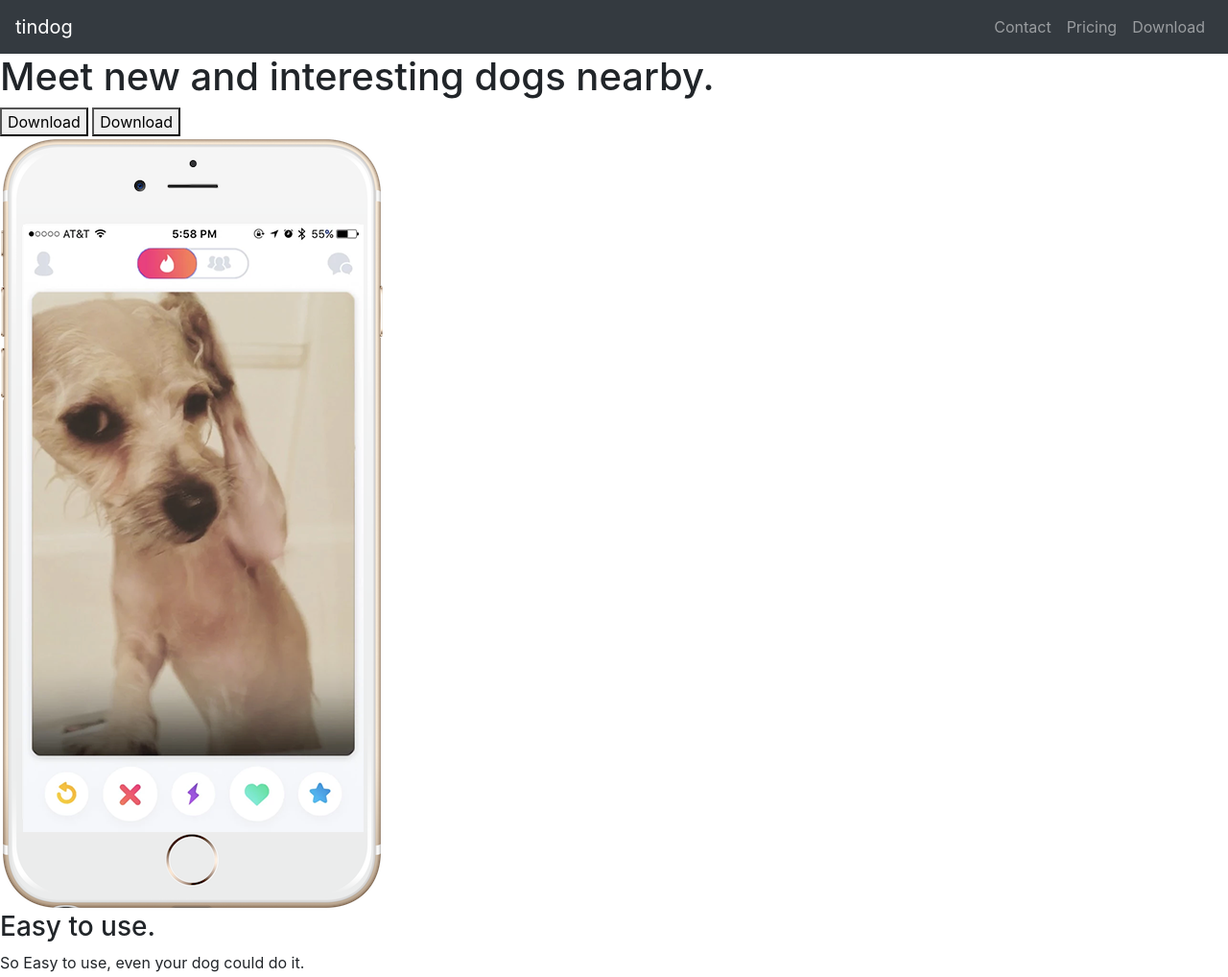
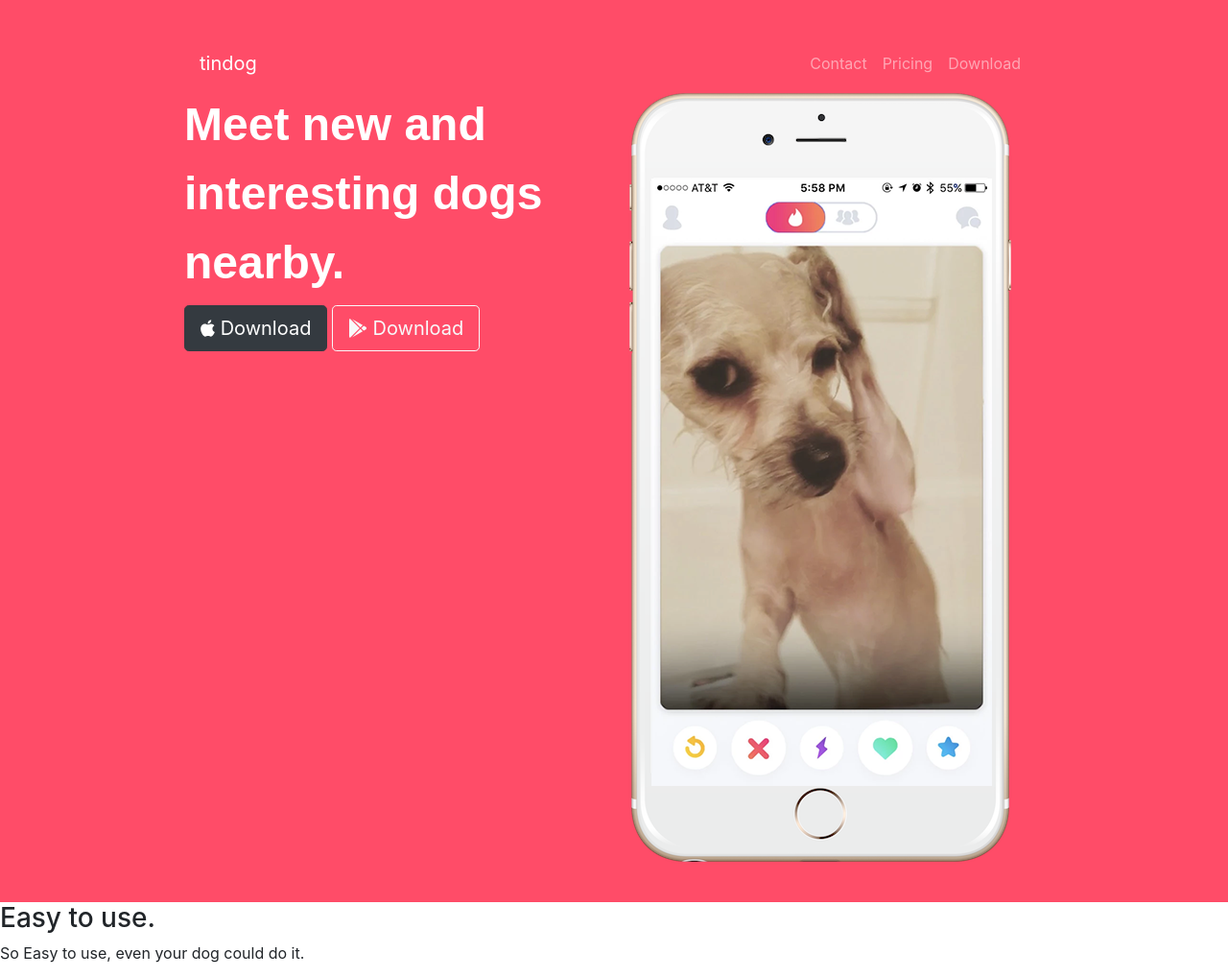
Before and after one commit to arkinjulijanto/tindog, a plain HTML site: page index.html in a window 1280 px wide. Shown: the top 1018 px of the page at 96% size. Drawn offline with nearby package versions, Linux system fonts and the light colour scheme.

Commit message:
editing the title section

```diff
--- /dev/null
+++ b/css/styles.css
@@ -0,0 +1,19 @@
+body {
+    overflow-x: hidden;
+}
+
+#title {
+    background-color: #FF4C68;
+    color: #FFFFFF;
+}
+
+.container-fluid {
+    padding: 3% 15%;
+}
+
+h1 {
+    font-family: 'Montserrat-black', sans-serif;
+    font-size: 3rem;
+    font-weight: 900;
+    line-height: 1.5;
+}
--- a/index.html
+++ b/index.html
@@ -5,14 +5,24 @@
     <meta name="viewport" content="width=device-width, initial-scale=1.0">
     <title>TinDog</title>
 
+    <!-- font -->
+    <link href="https://fonts.googleapis.com/css2?family=Montserrat:wght@100;400&family=Ubuntu&display=swap" rel="stylesheet">
+
     <!-- Bootstrap -->
     <link rel="stylesheet" href="https://maxcdn.bootstrapcdn.com/bootstrap/4.0.0/css/bootstrap.min.css" integrity="sha384-Gn5384xqQ1aoWXA+058RXPxPg6fy4IWvTNh0E263XmFcJlSAwiGgFAW/dAiS6JXm" crossorigin="anonymous">
+
+    <!-- css -->
+    <link rel="stylesheet" type="text/css" href="css/styles.css">
+
+    <!-- font awesome -->
+    <script defer src="https://use.fontawesome.com/releases/v5.3.1/js/all.js"></script>
 
 </head>
 <body>
     <section id="title">
+        <div class="container-fluid">
             <!-- navbar -->
-        <nav class="navbar navbar-expand-lg navbar-dark bg-dark">
+            <nav class="navbar navbar-expand-lg navbar-dark">
                 <a class="navbar-brand" href="">tindog</a>
                 <button class="navbar-toggler" type="button" data-toggle="collapse" data-target="#navbarSupportedContent" aria-controls="navbarSupportedContent" aria-expanded="false" aria-label="Toggle navigation">
                     <span class="navbar-toggler-icon"></span>
@@ -33,13 +43,16 @@
                 </div>
             </nav>
             <!-- title -->
-        <div>
+            <div class="row">
+                <div class="col-lg-6">
                     <h1>Meet new and interesting dogs nearby.</h1>
-            <button type="button">Download</button>
-            <button type="button">Download</button>
+                    <button type="button" class="btn btn-dark btn-lg"><i class="fab fa-apple"></i> Download</button>
+                    <button type="button" class="btn btn-outline-light btn-lg"><i class="fab fa-google-play"></i> Download</button>
                 </div>
-        <div>
+                <div class="col-lg-6">
                     <img src="images/iphone6.png" alt="iphone-img">
+                </div>
+            </div>
         </div>
     </section>
 
```
Lines whose indentation alone changed are shown as unchanged.
